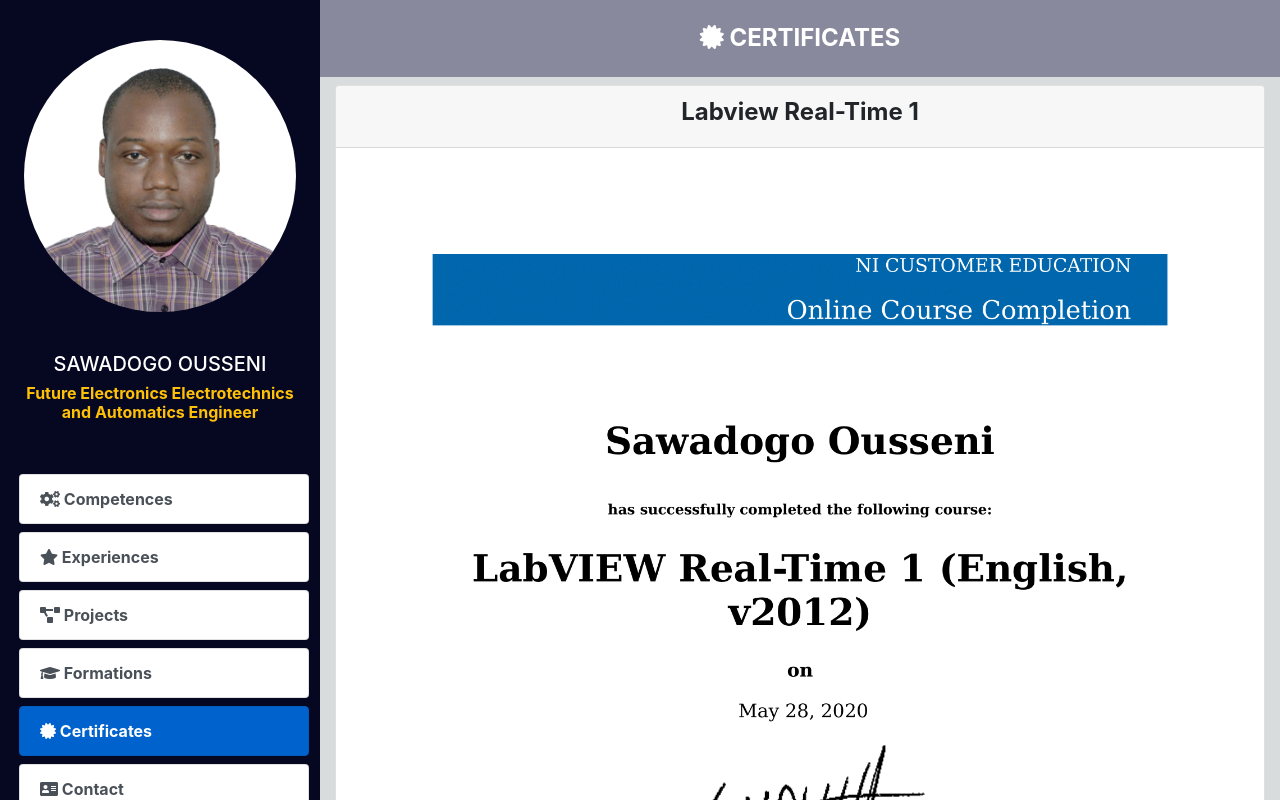
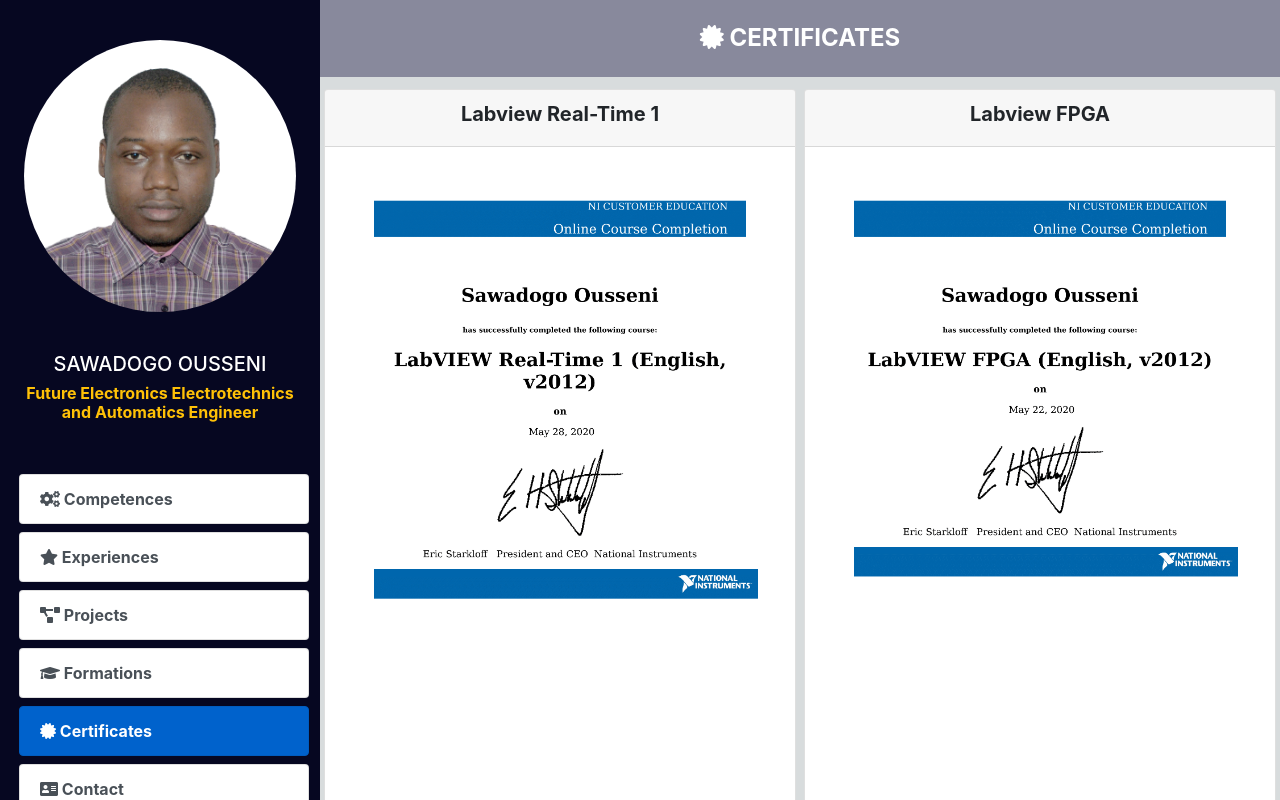
Before and after one commit to infotronic218/portfolio, a Vue app: page /certificates in a window 1280 px wide. Shown: the top 800 px of the page. Built offline with nearby package versions, Linux system fonts and the light colour scheme.

Commit message:
Update certificates

```diff
--- a/src/components/Certificates.vue
+++ b/src/components/Certificates.vue
@@ -6,13 +6,13 @@
        </div>
        <div class="col-sm-12 ">
 
-        <div v-for="(certificate, index)  in certificates"  :key="index" class="row mt-2 align-items-center justify-content-center ">
-            <div class="col-sm-12">
-                <div class="card">
+        <div  class="row mt-2  ">
+            <div class="col-sm-6 p-1 " v-for="(certificate, index)  in certificates"  :key="index">
+                <div class="card h-100">
                     <div class="card-header">
-                        <h4 class="text-center"> <strong> {{certificate.title}}</strong> </h4>
+                        <h5 class="text-center"> <strong> {{certificate.title}}</strong> </h5>
                     </div>
-                    <div class="card-body p-0">
+                    <div class="card-body p-0 ">
                         <img class="img" :src="certificate.image">
                     </div>
                 </div>
```
